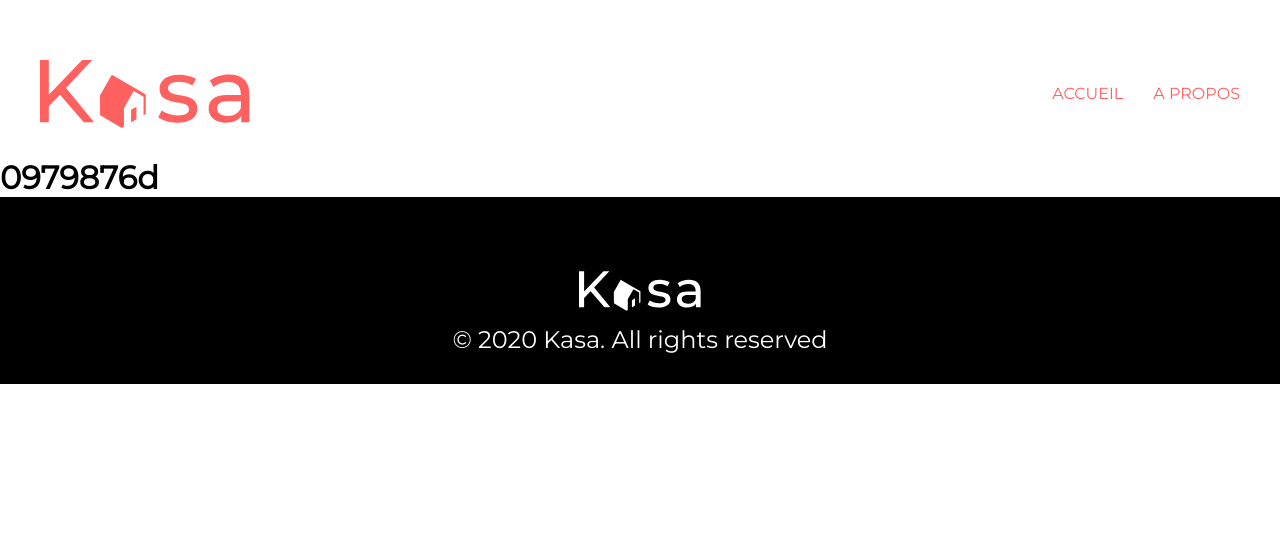
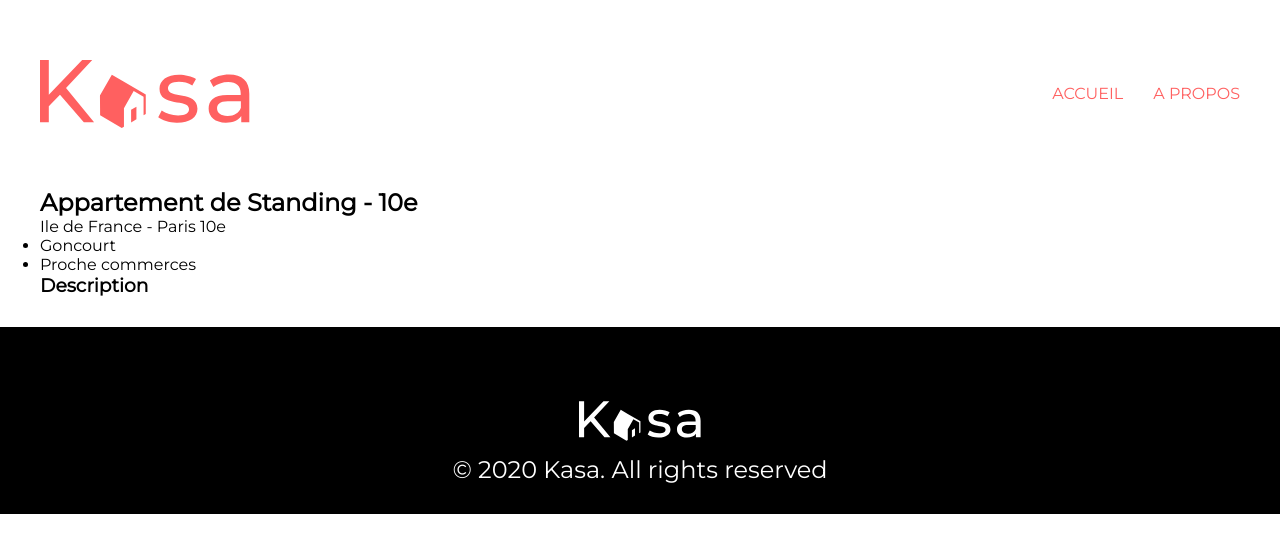
Before and after one commit to Healtar/Kasa, a React (Create React App) app: page /logement/0979876d in a window 1280 px wide. Shown: the top 552 px of the page. Built offline with nearby package versions, Linux system fonts and the light colour scheme.

Commit message:
fiche logement

```diff
--- /dev/null
+++ b/src/components/Dropdown/Dropdown.js
@@ -0,0 +1,13 @@
+import './Dropdown.scss';
+
+export default function Dropdown({title, description}) {
+
+
+    return(
+       <div className="dropdown-container">
+        <h3>{title}</h3>
+        <div className="offset">{description}</div>
+    </div>
+    )
+
+}
--- /dev/null
+++ b/src/components/Dropdown/Dropdown.scss
@@ -0,0 +1,17 @@
+.dropdown-container{
+    position: relative;
+    overflow: hidden;
+
+    &:active{
+       height: 150px;
+        .offset{
+            top: 0;
+        }
+    }
+
+    .offset{
+        padding-top: 30px;
+        position: absolute;
+        top: -150px;
+    }
+}
--- /dev/null
+++ b/src/components/Tag/Tag.js
@@ -0,0 +1,9 @@
+import './Tag.scss';
+
+export default function Tag({text}) {
+
+
+    return(
+        <span className='tag'>{text}</span>
+    )
+}
--- a/src/components/pages/FicheLogement/FicheLogement.js
+++ b/src/components/pages/FicheLogement/FicheLogement.js
@@ -1,12 +1,28 @@
 // import React from "react";
+import logements from '../../../data/logements.json';
+import Tag from '../../Tag/Tag'
 import { useParams } from "react-router-dom";
+import Dropdown from '../../Dropdown/Dropdown';
 
 
 
-export default function FicheLogement() {
+export default function FicheLogement({title}) {
     const params = useParams();
     const id = params.id
+    console.log(logements);
+    const logement = logements.find((logement) => logement.id === id);
+    console.log(logement);
     return(
-        <h1>{id}</h1>
+        <main className="k-fiche-logement container">
+            {/* <img src={}/> */}
+            <h2>{logement.title}</h2>
+            <p>{logement.location}</p>
+            <ul>
+                {logement.tags.map((tag) => {
+                   return <li key={tag}><Tag text={tag}/></li>
+                })}
+            </ul>
+            <Dropdown title="Description" description={logement.description}/>
+        </main>
     )
 }
```
Also changed, not shown: src/components/Tag/Tag.scss (added).
